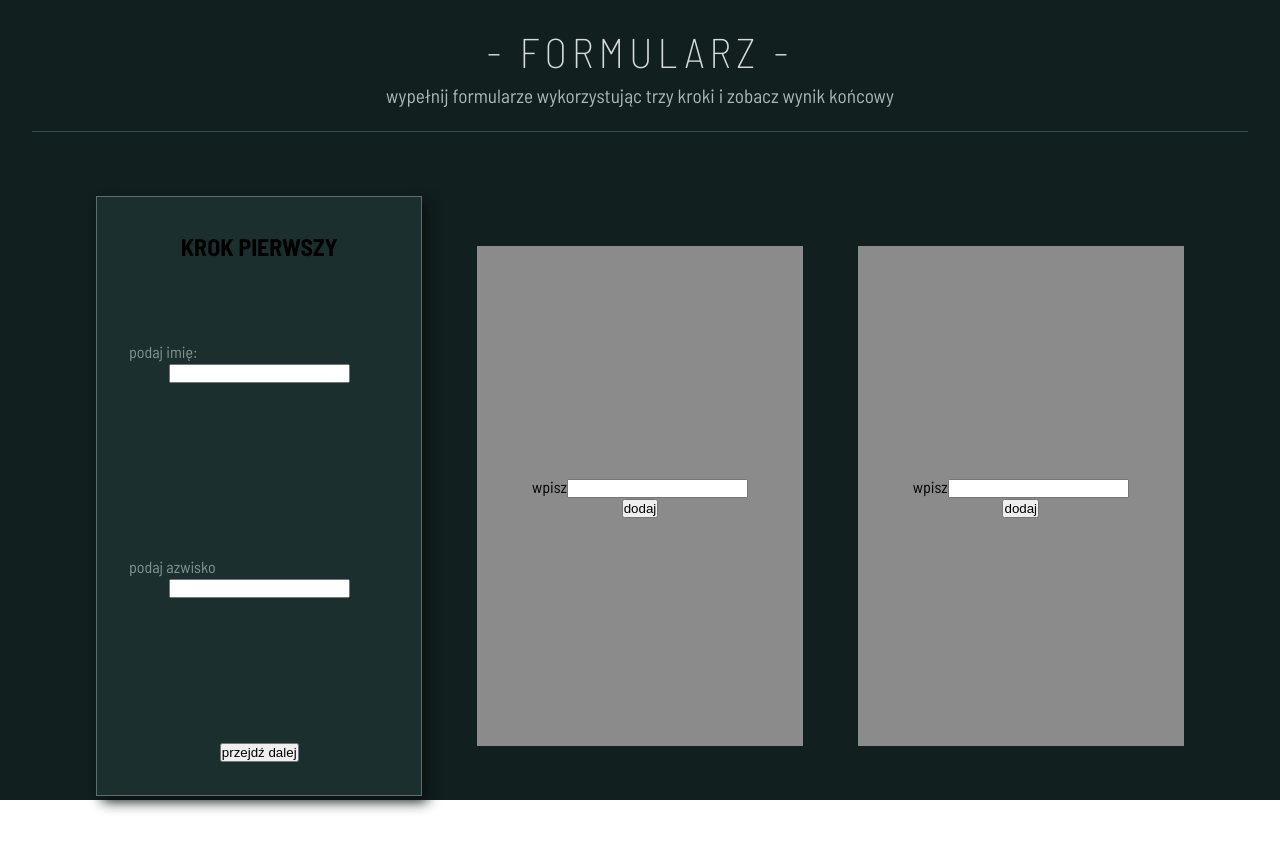
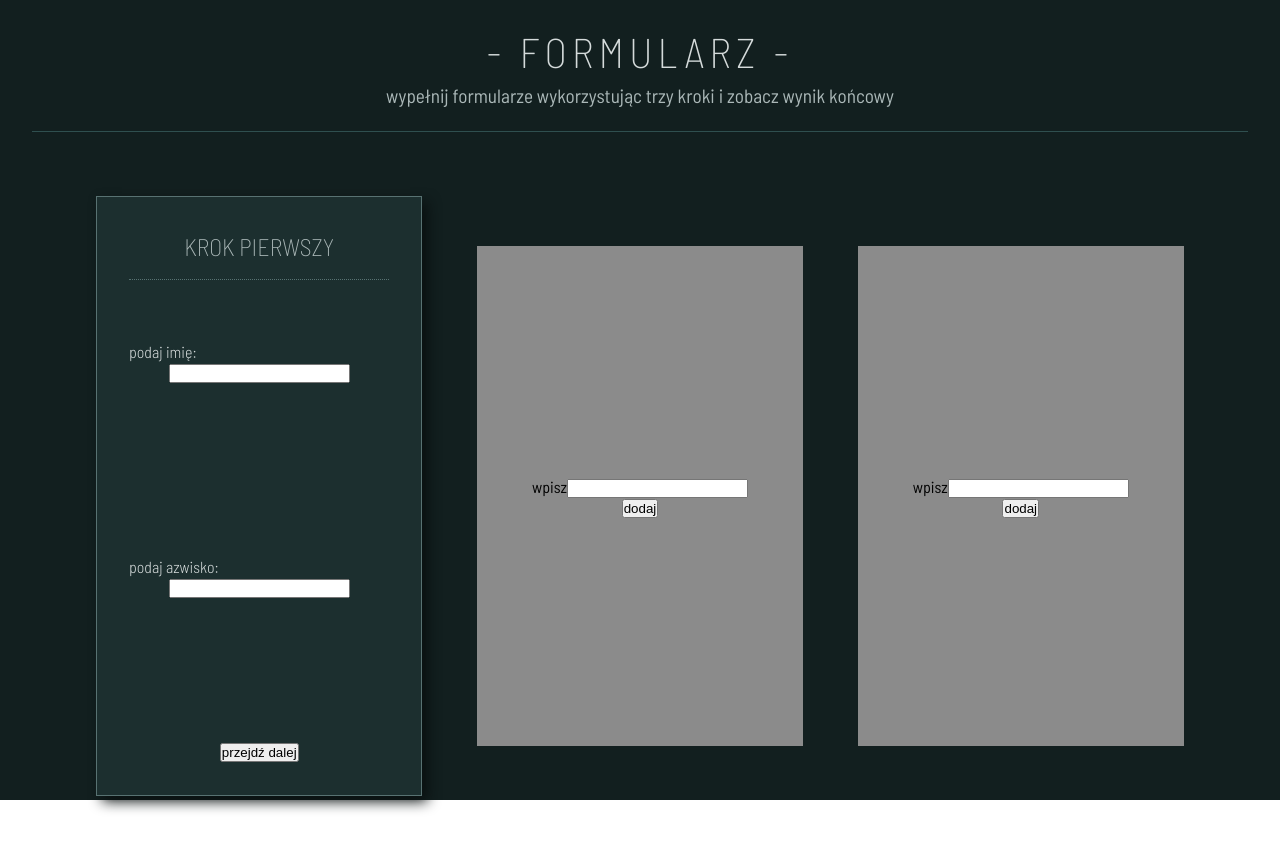
Before and after one commit to Scorpion19702022/React_Mentor_018_MULTI_STEP_FORM_and_TEST, a React (Vite) app: page / in a window 1280 px wide. Shown: the top 850 px of the page. Built offline with nearby package versions, Linux system fonts and the light colour scheme.

Commit message:
added style

```diff
--- a/src/Components/StepOne/StepOne.module.css
+++ b/src/Components/StepOne/StepOne.module.css
@@ -27,6 +27,15 @@
 	box-shadow: 0.4em 0.4em 0.8em var(--color-dark10);
 }
 
+.heading {
+	width: 100%;
+	text-align: center;
+	color: var(--color-dark03);
+	font-weight: 200;
+	padding-bottom: 0.6em;
+	border-bottom: 0.04em dotted var(--color-dark05);
+}
+
 .form {
 	width: 100%;
 	height: 85%;
@@ -48,5 +57,6 @@
 
 .label {
 	width: 100%;
-	color: var(--color-dark04);
+	font-weight: 300;
+	color: var(--color-dark02);
 }
--- a/src/Components/StepOne/StepOne.tsx
+++ b/src/Components/StepOne/StepOne.tsx
@@ -39,7 +39,7 @@ const StepOne = () => {
 
 	return (
 		<section className={styles.wrapper}>
-			<h2>{`krok pierwszy`.toLocaleUpperCase()}</h2>
+			<h2 className={styles.heading}>{`krok pierwszy`.toLocaleUpperCase()}</h2>
 			<form className={styles.form} onSubmit={handleSubmit(onSubmit)}>
 				<div className={styles.box_inputs}>
 					<label className={styles.label}>podaj imię:</label>
@@ -47,7 +47,7 @@ const StepOne = () => {
 					{errors.firstName?.message && <span className={styles.error}>{errors.firstName.message}</span>}
 				</div>
 				<div className={styles.box_inputs}>
-					<label className={styles.label}>podaj azwisko</label>
+					<label className={styles.label}>podaj azwisko:</label>
 					<input className={styles.input} type='text' {...register('lastName', validationForm.lastName)} />
 					{errors.lastName?.message && <span className={styles.error}>{errors.lastName.message}</span>}
 				</div>
```
